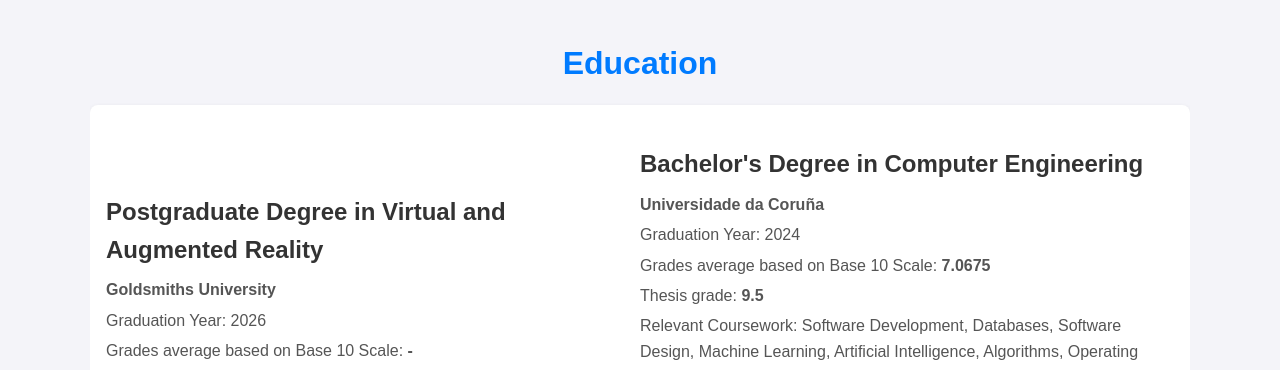
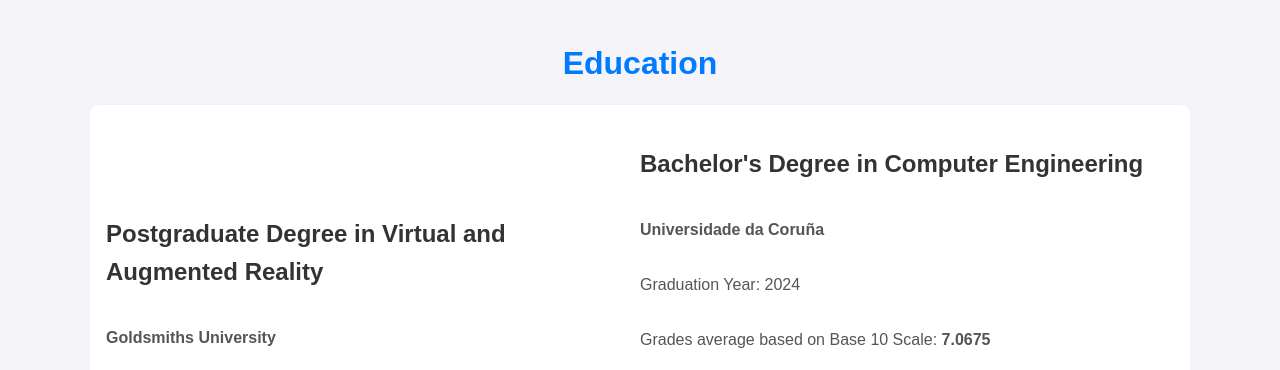
Before and after one commit to Javier-Rodriguez-Lavandeira/My_Portfolio, a plain HTML site: page index.html in a window 1280 px wide. Shown: the part 725-1095 px from the top of the page. Drawn offline with Linux system fonts and the light colour scheme.

Commit message:
Update styles.css

```diff
--- a/styles.css
+++ b/styles.css
@@ -120,6 +120,14 @@ body {
     text-align: left;
 }
 
+.education-content{
+    display: flex;
+      flex-direction: column;
+      gap: 20px;
+      align-items: flex-start;
+
+}
+
 .education-logo img, .experience-logo img {
     max-width: 200px;
     max-height: 160px;
```
